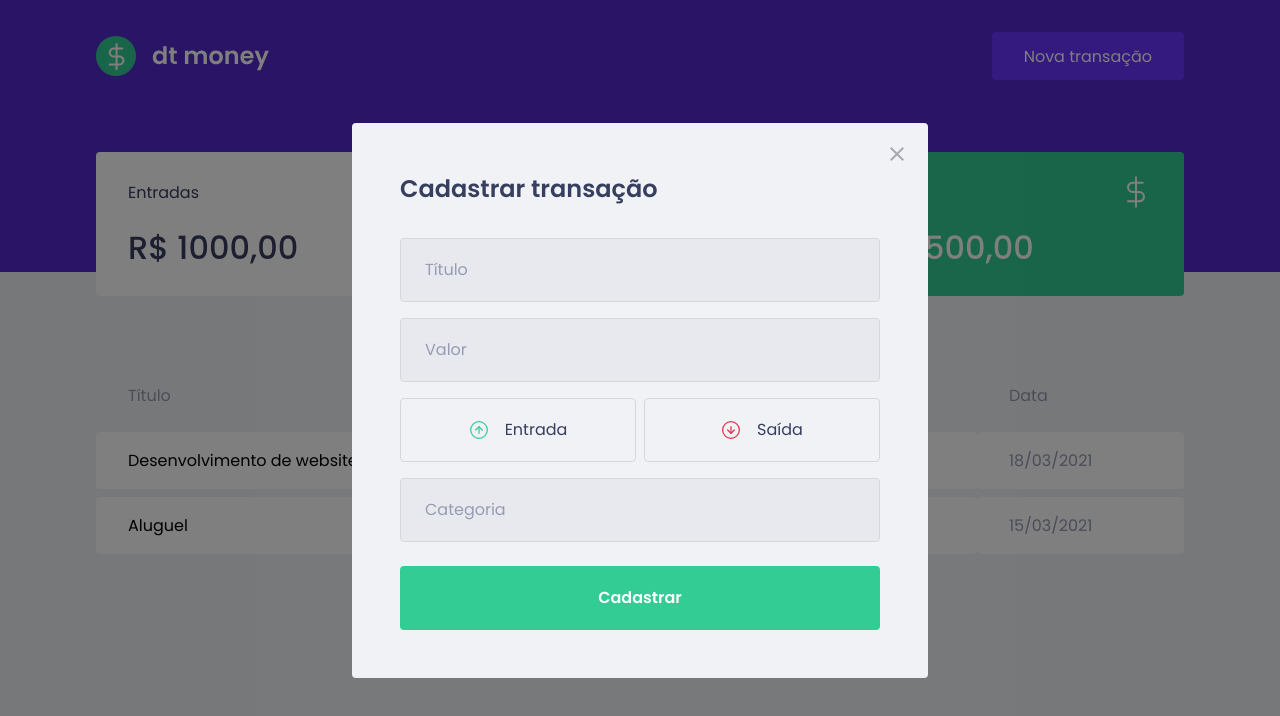
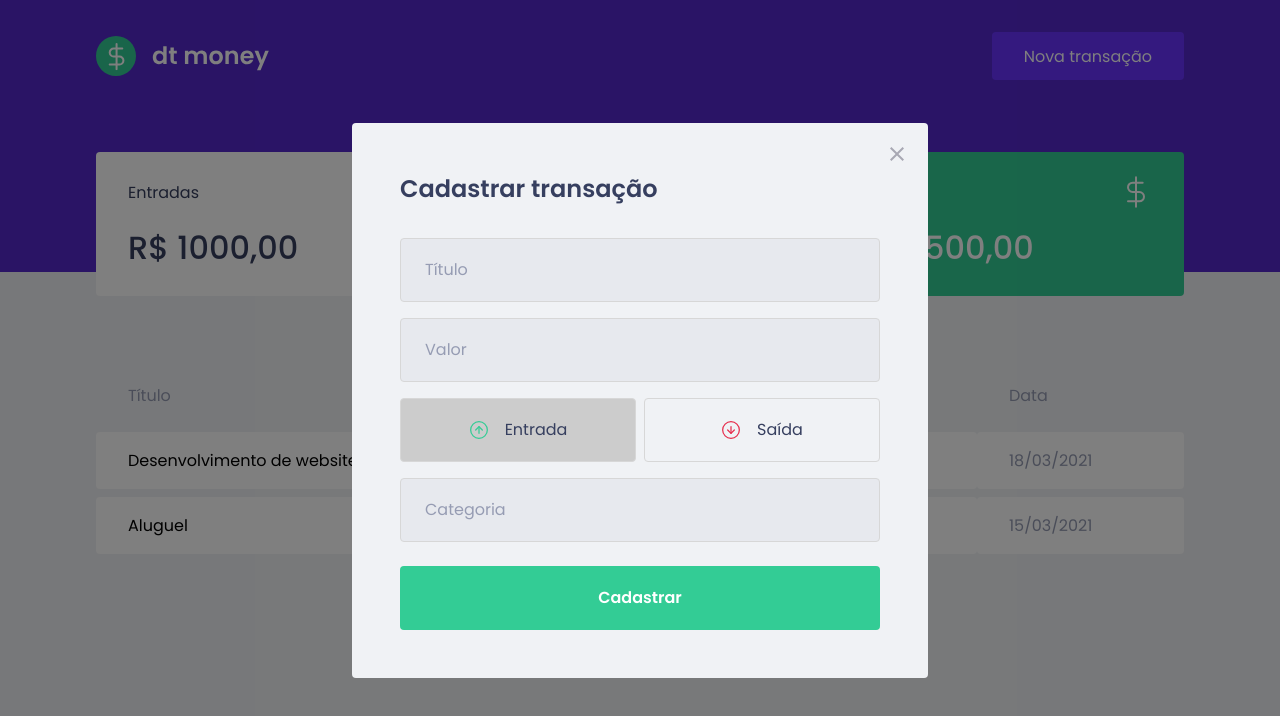
Before and after one commit to gitirana/Ignite, a React (Create React App) app in the folder nivel-2/dtmoney/: page / in a window 1280 px wide. Both pictures are taken after a click on the button "Nova transação". Shown: the top 716 px of the page. Built offline with nearby package versions, Linux system fonts and the light colour scheme; no server answers; what miragejs would draw is missing.

Commit message:
style: creating transaction button active property

```diff
--- a/nivel-2/dtmoney/src/components/NewTransactionModal/index.tsx
+++ b/nivel-2/dtmoney/src/components/NewTransactionModal/index.tsx
@@ -1,9 +1,10 @@
 import Modal from "react-modal";
-import { Container, TransactionTypeContainer } from "./styles";
+import { Container, TransactionTypeContainer, RadioBox } from "./styles";
 
 import closeImg from "../../assets/close.svg";
 import incomeImg from "../../assets/income.svg";
 import outcomeImg from "../../assets/outcome.svg";
+import { useState } from "react";
 
 interface NewTransactionModalProps {
   isOpen: boolean;
@@ -14,6 +15,8 @@
   isOpen,
   onRequestClose,
 }: NewTransactionModalProps) {
+  const [type, setType] = useState("deposit");
+
   return (
     <Modal
       isOpen={isOpen}
@@ -36,15 +39,27 @@
         <input placeholder="Valor" type="number" />
 
         <TransactionTypeContainer>
-          <button type="button">
+          <RadioBox
+            type="button"
+            isActive={type === "deposit"}
+            onClick={() => {
+              setType("deposit");
+            }}
+          >
             <img src={incomeImg} alt="Entrada" />
             <span>Entrada</span>
-          </button>
+          </RadioBox>
 
-          <button type="button">
+          <RadioBox
+            type="button"
+            isActive={type === "withdraw"}
+            onClick={() => {
+              setType("withdraw");
+            }}
+          >
             <img src={outcomeImg} alt="Saída" />
             <span>Saída</span>
-          </button>
+          </RadioBox>
         </TransactionTypeContainer>
 
         <input placeholder="Categoria" />
--- a/nivel-2/dtmoney/src/components/NewTransactionModal/styles.ts
+++ b/nivel-2/dtmoney/src/components/NewTransactionModal/styles.ts
@@ -1,5 +1,9 @@
 import styled from "styled-components";
 import { darken } from "polished";
+
+interface RadioBoxProps {
+  isActive: boolean;
+}
 
 export const Container = styled.form`
   h2 {
@@ -52,12 +56,13 @@
   display: grid;
   grid-template-columns: 1fr 1fr;
   gap: 0.5rem;
+`;
 
-  button {
+export const RadioBox = styled.button<RadioBoxProps>`
   height: 4rem;
   border: 1px solid #d7d7d7;
   border-radius: 0.25rem;
-    background: transparent;
+  background: ${(props) => (props.isActive ? "#ccc" : "transparent")};
 
   display: flex;
   align-items: center;
@@ -80,5 +85,4 @@
     font-size: 1rem;
     color: var(--text-title);
   }
-  }
 `;
```
Lines whose indentation alone changed are shown as unchanged.
